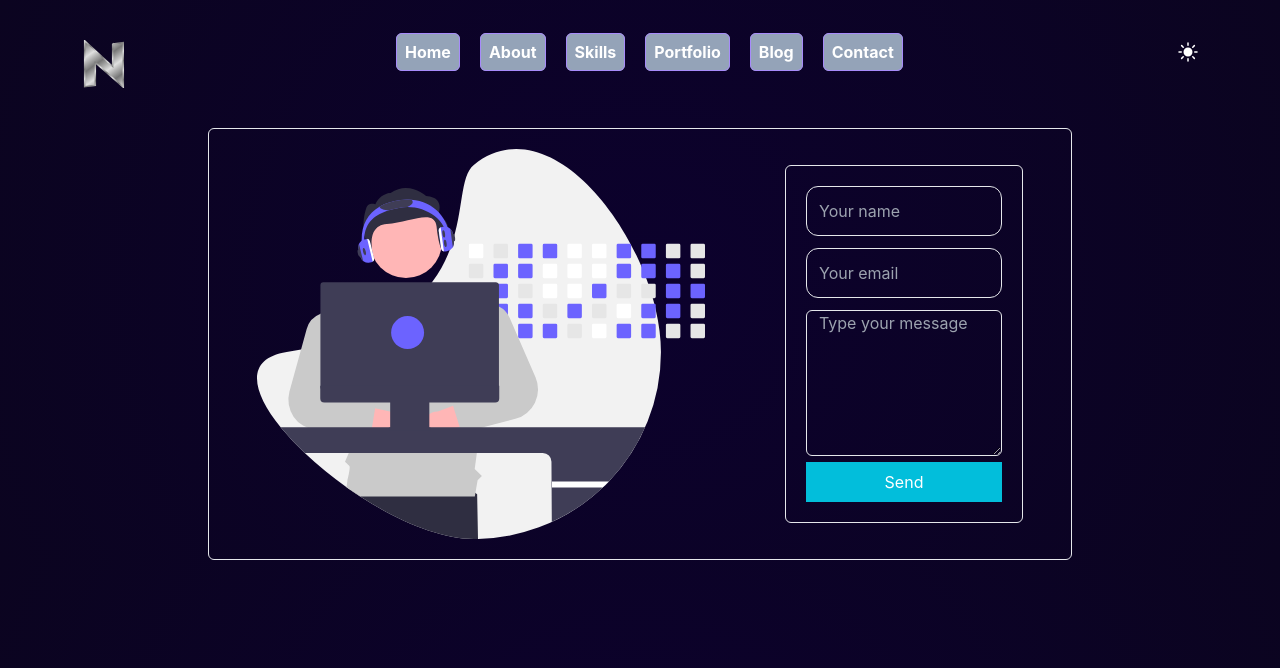
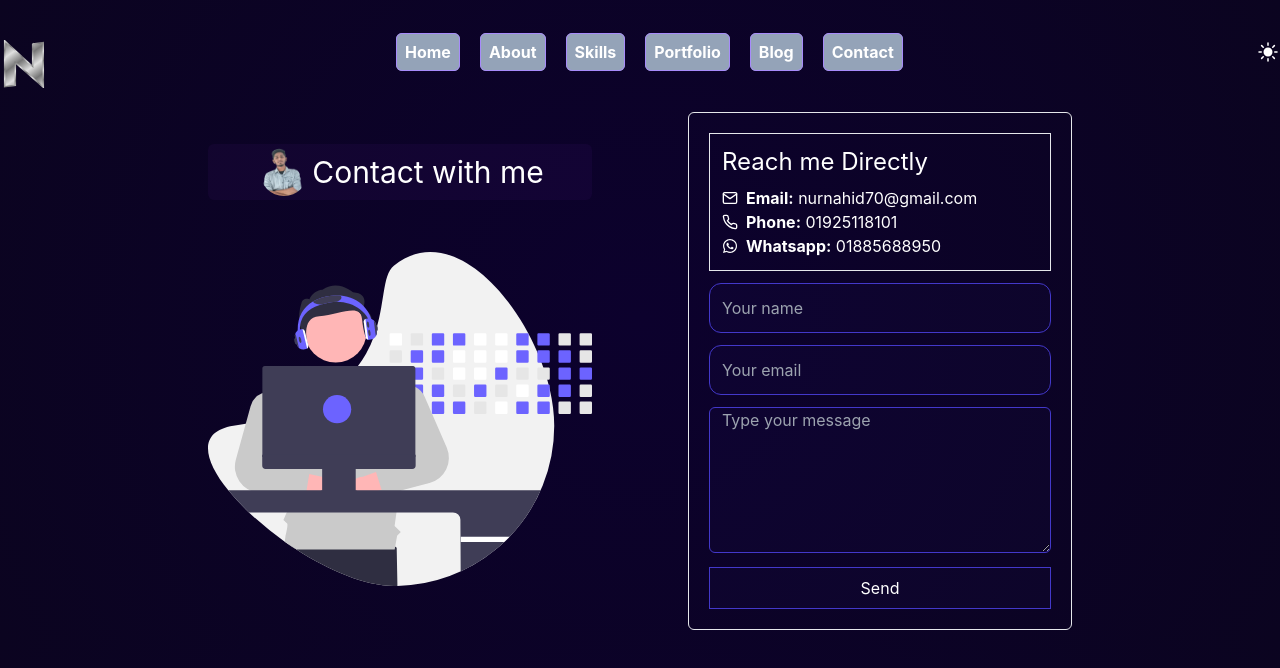
Before and after one commit to nurnahid1/dev-nahid, a React (Create React App) app: page /contact in a window 1280 px wide. Shown: the top 668 px of the page. Built offline with nearby package versions, Linux system fonts and the light colour scheme.

Commit message:
contact page complete

```diff
--- a/src/App.js
+++ b/src/App.js
@@ -4,13 +4,14 @@ import About from './Components/About/About';
 import Blog from './Components/Blog/Blog';
 import Contact from './Components/Contact/Contact';
 import Home from './Components/Home/Home';
+import Navber from './Components/Home/Navber/Navber';
 import Portfolio from './Components/Portfolio/Portfolio';
 import Skills from './Components/Skills/Skills';
 
 function App() {
   return (
     <div className='scroll-smooth'>
-
+        <Navber></Navber>
       <Routes>
         <Route path='/' element={<Home></Home>}></Route>
         <Route path='/about' element={<About></About>}></Route>
--- a/src/Components/About/About.js
+++ b/src/Components/About/About.js
@@ -3,13 +3,12 @@ import Navber from '../Home/Navber/Navber';
 import './About.css'
 import img from '../../Images/aboutme.jpg'
 import { Link } from 'react-router-dom';
-import { FaEnvelope, FaFacebook, FaGithub, FaLinkedinIn, FaWhatsapp, } from 'react-icons/fa';
+import {  FaFacebook, FaGithub, FaLinkedinIn, FaWhatsapp, } from 'react-icons/fa';
 
 const About = () => {
     return (
         <div className='md:mr-20 md:ml-20'>
-            <Navber></Navber>
-            <div className='about md:h-auto h-full py-5 mt-6 mb-12 md:flex md:justify-between mx-10 md:px-12 lg:px-24 px-8 md:gap-16 lg:gap-32'>
+            <div className='about md:h-auto h-full py-5 mt-6 mb-20 md:flex md:justify-between mx-10 md:px-12 lg:px-24 px-8 md:gap-16 lg:gap-32'>
             <div>
                 <img className='md:max-w-xs lg:max-w-sm  max-w-96 rounded-lg ' src={img} alt="" />
             </div>
--- a/src/Components/Blog/Blog.js
+++ b/src/Components/Blog/Blog.js
@@ -1,10 +1,8 @@
 import React from 'react';
-import Navber from '../Home/Navber/Navber';
 
 const Blog = () => {
     return (
         <div className='mr-20 ml-20'>
-            <Navber></Navber>
             <h2 className='text-white'>blog</h2>
         </div>
     );
--- a/src/Components/Contact/Contact.js
+++ b/src/Components/Contact/Contact.js
@@ -1,25 +1,48 @@
 import React from 'react';
-import Navber from '../Home/Navber/Navber';
 import contact from '../../Images/contact.svg'
+import { FiMail, FiPhone } from "react-icons/fi";
+import { FaWhatsapp } from "react-icons/fa";
+import me from '../../Images/banner.png'
 
 const Contact = () => {
     return (
-        <div className='mr-20 ml-20'>
-            <Navber></Navber>
+        <div >
 
-            <div className='md:flex justify-between items-center border mt-10 px-5 md:px-10 lg:px-12 mx-5 md:mx-14 lg:mx-32 lg:space-x-20 rounded-md'>
+
+            <div className='md:flex justify-between items-center  mt-6 px-1 md:px-3 lg:px-16 md:mx-2 lg:mx-36 md:space-x-6 lg:space-x-24 rounded-md mr-10 ml-10 md:mr-14 md:ml-14'>
 
             <div>
-            <img className='max-w-sm md:max-w-md py-5' src={contact} alt="contact" />
+            <div className='bg-purple-600/[.05] rounded-md flex justify-center items-center mb-10  '>
+            <img className='w-14 h-14 p-1 hidden md:block rounded-full border-indigo-700  ' src={me} alt="" />
+            <h1 className='text-white text-2xl md:text-3xl lg"text-4xl text-center  border-indigo-700 '>Contact with me</h1>
+                    </div>
+            <img className='max-w-xs md:max-w-xs lg:max-w-sm pb-5 pt-3' src={contact} alt="contact" />
             </div>
-            <div className='border p-5 rounded-md '>
+            <div className='border p-5 rounded-md  mb-20 md:mb-2'>
+                <div className='border p-3 mb-3'>
+                    <h2 className='text-white text-2xl mb-2 border-indigo-600'>Reach me Directly</h2>
+
+                    <div className='flex justify-start items-center'>
+                    <p><FiMail className='text-white'></FiMail></p>
+                    <p className='text-white pl-2'><span className='font-bold'> Email:</span> nurnahid70@gmail.com</p>
+                    </div>
+                    <div className='flex justify-start items-center'>
+                    <p><FiPhone className='text-white'></FiPhone></p>
+                    <p className='text-white pl-2'><span className='font-bold'> Phone:</span> 01925118101</p>
+                    </div>
+                    <div className='flex justify-start items-center'>
+                    <p><FaWhatsapp className='text-white '></FaWhatsapp></p>
+                    <p className='text-white pl-2'><span className='font-bold'>Whatsapp:</span> 01885688950</p>
+                    </div>
+
+                </div>
                 <form action="">
-                    <input className='border px-3 py-3 w-full mb-3 rounded-xl outline-none mx-auto bg-transparent' type="text" name="name" id="" placeholder='Your name' required/> <br />
-                    <input className='border px-3 py-3 w-full  mb-3 rounded-xl outline-none mx-auto bg-transparent' type="email" name="emial" id="" placeholder='Your email' required/>
+                    <input className='border px-3 text-white border-indigo-700 bg-indigo-800/[.05] py-3 w-full mb-3 rounded-xl outline-none  mx-auto ' type="text" name="name" id="" placeholder='Your name' required/> <br />
+                    <input className='border text-white px-3 py-3 w-full bg-indigo-800/[.05]   mb-3 rounded-xl outline-none mx-auto border-indigo-700' type="email" name="emial" id="" placeholder='Your email' required/>
 
-                    <textarea className='rounded-md w-full px-3 bg-transparent border' name="description" id="" cols="31" rows="6" placeholder='Type your message'></textarea>
+                    <textarea className='rounded-md w-full outline-none border-indigo-700 bg-indigo-800/[.05]  px-3  border text-white ' name="description" id="" cols="31" rows="6" placeholder='Type your message'></textarea>
 
-                    <button className='w-full py-2 bg-[#02BEDB] hover:bg-none hover:border-blue-700  text-white'> Send </button>
+                    <button className='w-full py-2 border-indigo-700 border hover:border-indigo-800 bg-indigo-800/[.05]  text-white mt-2 '> Send </button>
                 </form>
             </div>
 
--- /dev/null
+++ b/src/Components/Home/Banner/Banner.css
@@ -0,0 +1,12 @@
+.text-gradient{
+
+
+    color: #d4d4d4;
+    background-image: -webkit-linear-gradient(0deg, #d4d4d4 0%, #474747 100%);
+    background-clip: text;
+    -webkit-background-clip: text;
+    -webkit-text-fill-color: transparent;
+
+
+
+}
--- a/src/Components/Home/Banner/Banner.js
+++ b/src/Components/Home/Banner/Banner.js
@@ -1,18 +1,22 @@
 import React from 'react';
 import { FaGithub } from 'react-icons/fa';
 import banner from '../../../Images/banner.png'
+import './Banner.css'
 
 const Banner = () => {
     return (
-        <div className='lg:max-w-full md:flex justify-between items-center'>
+        <div className='mx-5 md:mx-10 lg:mx-20'>
+            <div className='lg:max-w-full md:flex justify-between items-center '>
             <div className='mx-auto pl-3 mt-6 ml-5 '>
                 <img className='lg:max-w-lg   ' src={banner} alt="banner img" />
                 <div className='h-[5px] md:hidden mx-auto w-3/4 absolute left-12 rounded-full bg-gradient-to-r from-sky-500 to-indigo-500 shadow-2xl'></div>
             </div>
             <div className='pt-5 '>
-                <h1 className='text-white text-5xl '>Hey,👋</h1>
-                <h1 className='text-4xl mt-5 '>It's me Nahid</h1>
-                <h2 className='text-5xl mt-3   '>Front-End Developer</h2>
+                <h1 className='text-white text-5xl text-center md:text-start'>Hey,👋</h1>
+                <h1 className='text-4xl mt-5 text-center md:text-start text-slate-400 text-gradient'>It's me Nahid </h1>
+                <p className='text-slate-500 absoulate bottom-9'>I'm a</p>
+                <h2 className='text-2xl md:text-3xl lg:text-6xl mt-3 text-center md:text-start text-slate-400 text-gradient  '>Front-End Developer</h2>
+                <p className='text-slate-300'>I build web applications using <span className='text-[#61DAFB] '>React</span></p>
 
                 <div className='mt-10  w-full md:flex justify-center mx-auto'>
                     {/* <button className=' px-12 py-3 text-white bg-gradient-to-r from-sky-500 to-indigo-800 rounded-full '>Hire me</button>
@@ -23,6 +27,8 @@ const Banner = () => {
                 </div>
             </div>
         </div>
+        </div>
+
     );
 };
 
--- a/src/Components/Home/Home.js
+++ b/src/Components/Home/Home.js
@@ -1,13 +1,21 @@
 import React from 'react';
 import About from '../About/About';
+import Blog from '../Blog/Blog';
+import Contact from '../Contact/Contact';
+import Portfolio from '../Portfolio/Portfolio';
+import Skills from '../Skills/Skills';
 import Banner from './Banner/Banner';
-import Navber from './Navber/Navber';
 
 const Home = () => {
     return (
-        <div className='md:mr-32 md:ml-32'>
-            <Navber></Navber>
+        <div >
+
             <Banner></Banner>
+            <About></About>
+            <Skills></Skills>
+            <Portfolio></Portfolio>
+            <Blog></Blog>
+            <Contact></Contact>
 
 
         </div>
--- a/src/Components/Portfolio/Portfolio.js
+++ b/src/Components/Portfolio/Portfolio.js
@@ -1,10 +1,8 @@
 import React from 'react';
-import Navber from '../Home/Navber/Navber';
 
 const Portfolio = () => {
     return (
         <div className='mr-20 ml-20'>
-            <Navber></Navber>
             <h2 className='text-white'>portfolio</h2>
         </div>
     );
--- a/src/Components/Skills/Skills.js
+++ b/src/Components/Skills/Skills.js
@@ -8,7 +8,6 @@ import { SiExpress, SiMongodb, SiTailwindcss } from "react-icons/si";
 const Skills = () => {
     return (
         <div className=' '>
-            <Navber></Navber>
             <div className=''>
             <div className='pt-3'>
                 <h1 className='text-white text-3xl md:text-4xl text-center p-2 mb-10 skills rounded-sm w-60 md:w-1/3 mx-auto mt-2 '>Skills Overview</h1>
```
